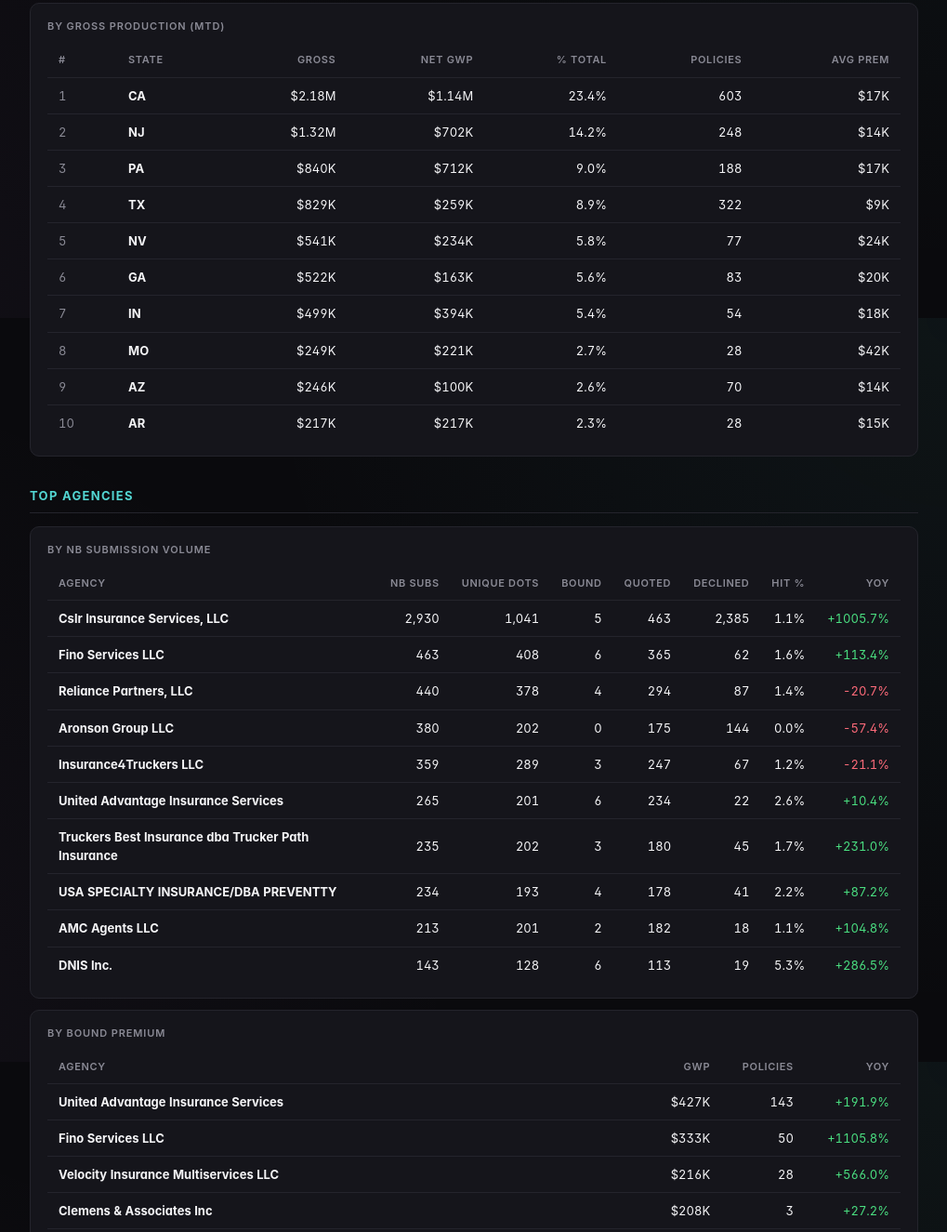
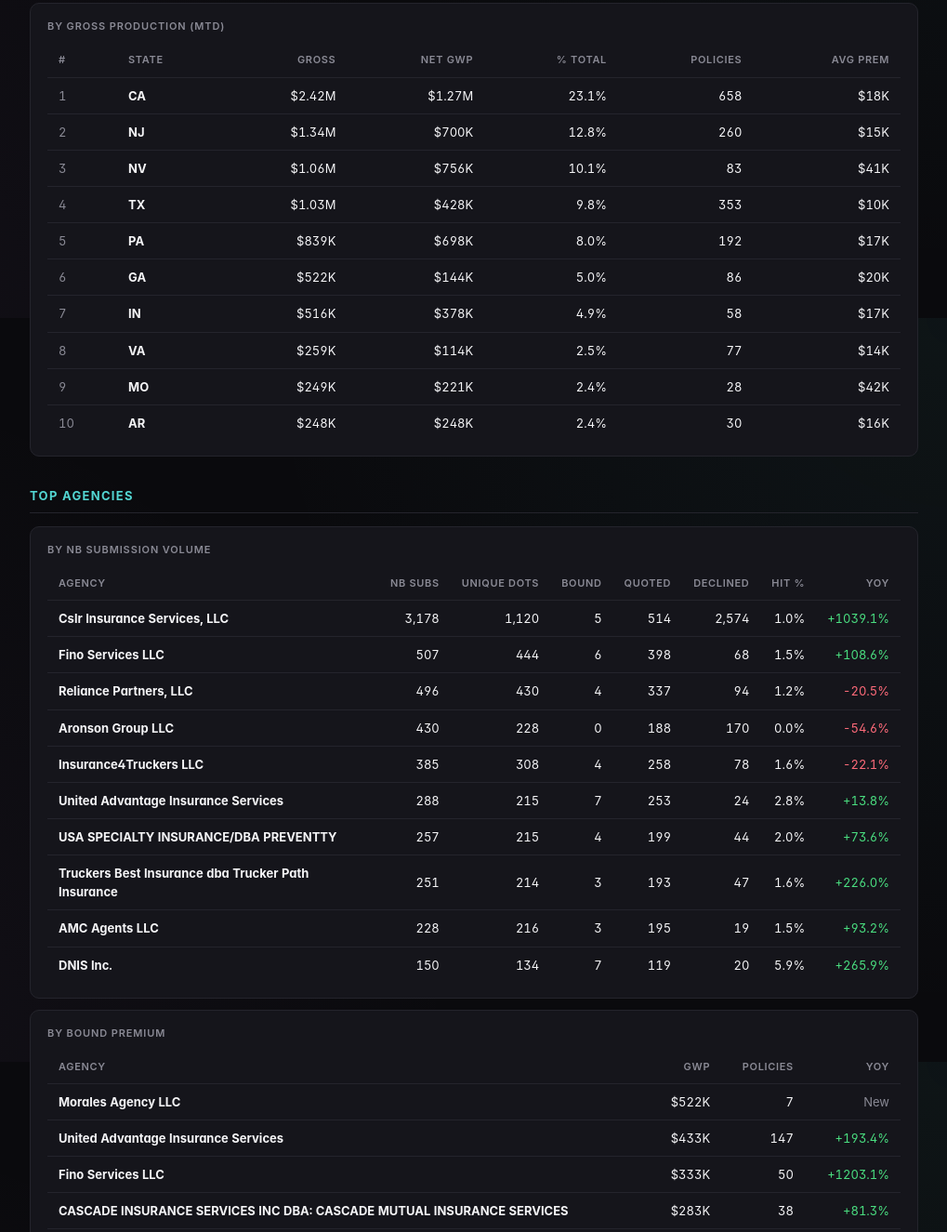
Before and after one commit to Carnette88/cw-reports, a plain HTML site: page morning/retail/index.html in a window 1280 px wide. Shown: the part 1258-2583 px from the top of the page at 93% size, without its empty margins (254-1273 px from the left). Drawn offline with Linux system fonts and the light colour scheme; a web font is replaced by a local one.

Commit message:
production view (Retail) 2026-11-18 05:31

```diff
--- a/morning/retail/index.html
+++ b/morning/retail/index.html
@@ -124,7 +124,7 @@
         <img src="/cw-reports/cw-logo.png" alt="Cover Whale" class="brand-logo">
         <div>
           <div class="brand-title">Growth Strategy Hub</div>
-          <div class="brand-sub">Tue Nov 17 2026</div>
+          <div class="brand-sub">Wed Nov 18 2026</div>
         </div>
       </a>
     </div>
@@ -165,8 +165,8 @@
   <h1>Production vs Budget</h1>
   <div class="subtitle">
 
-      2026-11-17 · Day 10 of 19 business days (9 remaining)
-      · <span class="muted">live from Tue Nov 17 · 5:31 AM</span>
+      2026-11-18 · Day 11 of 19 business days (8 remaining)
+      · <span class="muted">live from Wed Nov 18 · 5:31 AM</span>
 
   </div>
 </header>
@@ -208,25 +208,25 @@
       <tbody>
         <tr>
           <td><strong>Net GWP (after cancels)</strong></td>
-          <td class="num strong">$4.80M</td>
+          <td class="num strong">$5.57M</td>
           <td class="num">$11.96M</td>
-          <td class="num strong">76.2%</td>
+          <td class="num strong">80.5%</td>
           <td><span class="rag rag-red">RED</span></td>
 
         </tr>
 
         <tr>
           <td><strong>Gross Production (before cancels)</strong></td>
-          <td class="num strong">$9.31M</td>
+          <td class="num strong">$10.48M</td>
           <td class="num">$23.93M</td>
-          <td class="num strong">74.0%</td>
+          <td class="num strong">75.6%</td>
           <td><span class="rag rag-red">RED</span></td>
 
         </tr>
 
         <tr>
           <td>NB Submissions</td>
-          <td class="num">10,658</td>
+          <td class="num">11,614</td>
           <td class="num">22,966</td>
           <td class="num">—</td>
           <td><span class="rag rag-na">—</span></td>
@@ -234,7 +234,7 @@
         </tr>
         <tr>
           <td>Hit Ratio</td>
-          <td class="num">2.2%</td>
+          <td class="num">2.3%</td>
           <td class="num">—</td>
           <td class="num">—</td>
           <td>—</td>
@@ -269,47 +269,47 @@
 
             <tr>
               <td>Submitted</td>
-              <td class="num">522</td>
-              <td class="num">4.9%</td>
+              <td class="num">587</td>
+              <td class="num">5.1%</td>
             </tr>
 
 
             <tr>
               <td>In Review</td>
-              <td class="num">106</td>
+              <td class="num">121</td>
               <td class="num">1.0%</td>
             </tr>
 
 
             <tr>
               <td>Quoted</td>
-              <td class="num">6,260</td>
-              <td class="num">58.7%</td>
+              <td class="num">6,803</td>
+              <td class="num">58.6%</td>
             </tr>
 
 
             <tr>
               <td>Bound</td>
-              <td class="num">146</td>
+              <td class="num">161</td>
               <td class="num">1.4%</td>
             </tr>
 
 
             <tr>
               <td>Declined</td>
-              <td class="num">3,551</td>
-              <td class="num">33.3%</td>
+              <td class="num">3,861</td>
+              <td class="num">33.2%</td>
             </tr>
 
 
             <tr>
               <td>Not Taken Up</td>
-              <td class="num">73</td>
+              <td class="num">81</td>
               <td class="num">0.7%</td>
             </tr>
 
 
-          <tr class="row-total"><td><strong>Total</strong></td><td class="num"><strong>10,658</strong></td><td class="num"><strong>100%</strong></td></tr>
+          <tr class="row-total"><td><strong>Total</strong></td><td class="num"><strong>11,614</strong></td><td class="num"><strong>100%</strong></td></tr>
         </tbody>
       </table>
     </div>
@@ -356,101 +356,101 @@
           <tr>
             <td class="muted">1</td>
             <td><strong>CA</strong></td>
-            <td class="num">$2.18M</td>
-            <td class="num">$1.14M</td>
-            <td class="num">23.4%</td>
-            <td class="num">603</td>
-            <td class="num">$17K</td>
+            <td class="num">$2.42M</td>
+            <td class="num">$1.27M</td>
+            <td class="num">23.1%</td>
+            <td class="num">658</td>
+            <td class="num">$18K</td>
           </tr>
 
           <tr>
             <td class="muted">2</td>
             <td><strong>NJ</strong></td>
-            <td class="num">$1.32M</td>
-            <td class="num">$702K</td>
-            <td class="num">14.2%</td>
-            <td class="num">248</td>
-            <td class="num">$14K</td>
+            <td class="num">$1.34M</td>
+            <td class="num">$700K</td>
+            <td class="num">12.8%</td>
+            <td class="num">260</td>
+            <td class="num">$15K</td>
           </tr>
 
           <tr>
             <td class="muted">3</td>
-            <td><strong>PA</strong></td>
-            <td class="num">$840K</td>
-            <td class="num">$712K</td>
-            <td class="num">9.0%</td>
-            <td class="num">188</td>
-            <td class="num">$17K</td>
+            <td><strong>NV</strong></td>
+            <td class="num">$1.06M</td>
+            <td class="num">$756K</td>
+            <td class="num">10.1%</td>
+            <td class="num">83</td>
+            <td class="num">$41K</td>
           </tr>
 
           <tr>
             <td class="muted">4</td>
             <td><strong>TX</strong></td>
-            <td class="num">$829K</td>
-            <td class="num">$259K</td>
-            <td class="num">8.9%</td>
-            <td class="num">322</td>
-            <td class="num">$9K</td>
+            <td class="num">$1.03M</td>
+            <td class="num">$428K</td>
+            <td class="num">9.8%</td>
+            <td class="num">353</td>
+            <td class="num">$10K</td>
           </tr>
 
           <tr>
             <td class="muted">5</td>
-            <td><strong>NV</strong></td>
-            <td class="num">$541K</td>
-            <td class="num">$234K</td>
-            <td class="num">5.8%</td>
-            <td class="num">77</td>
-            <td class="num">$24K</td>
+            <td><strong>PA</strong></td>
+            <td class="num">$839K</td>
+            <td class="num">$698K</td>
+            <td class="num">8.0%</td>
+            <td class="num">192</td>
+            <td class="num">$17K</td>
           </tr>
 
           <tr>
             <td class="muted">6</td>
             <td><strong>GA</strong></td>
             <td class="num">$522K</td>
-            <td class="num">$163K</td>
-            <td class="num">5.6%</td>
-            <td class="num">83</td>
+            <td class="num">$144K</td>
+            <td class="num">5.0%</td>
+            <td class="num">86</td>
             <td class="num">$20K</td>
           </tr>
 
           <tr>
             <td class="muted">7</td>
             <td><strong>IN</strong></td>
-            <td class="num">$499K</td>
-            <td class="num">$394K</td>
-            <td class="num">5.4%</td>
-            <td class="num">54</td>
-            <td class="num">$18K</td>
+            <td class="num">$516K</td>
+            <td class="num">$378K</td>
+            <td class="num">4.9%</td>
+            <td class="num">58</td>
+            <td class="num">$17K</td>
           </tr>
 
           <tr>
             <td class="muted">8</td>
+            <td><strong>VA</strong></td>
+            <td class="num">$259K</td>
+            <td class="num">$114K</td>
+            <td class="num">2.5%</td>
+            <td class="num">77</td>
+            <td class="num">$14K</td>
+          </tr>
+
+          <tr>
+            <td class="muted">9</td>
             <td><strong>MO</strong></td>
             <td class="num">$249K</td>
             <td class="num">$221K</td>
-            <td class="num">2.7%</td>
+            <td class="num">2.4%</td>
             <td class="num">28</td>
             <td class="num">$42K</td>
           </tr>
 
           <tr>
-            <td class="muted">9</td>
-            <td><strong>AZ</strong></td>
-            <td class="num">$246K</td>
-            <td class="num">$100K</td>
-            <td class="num">2.6%</td>
-            <td class="num">70</td>
-            <td class="num">$14K</td>
-          </tr>
-
-          <tr>
             <td class="muted">10</td>
             <td><strong>AR</strong></td>
-            <td class="num">$217K</td>
-            <td class="num">$217K</td>
-            <td class="num">2.3%</td>
-            <td class="num">28</td>
-            <td class="num">$15K</td>
+            <td class="num">$248K</td>
+            <td class="num">$248K</td>
+            <td class="num">2.4%</td>
+            <td class="num">30</td>
+            <td class="num">$16K</td>
           </tr>
 
       </tbody>
@@ -475,112 +475,112 @@
 
           <tr>
             <td><strong>Cslr Insurance Services, LLC</strong></td>
-            <td class="num">2,930</td>
-            <td class="num">1,041</td>
+            <td class="num">3,178</td>
+            <td class="num">1,120</td>
             <td class="num">5</td>
-            <td class="num">463</td>
-            <td class="num">2,385</td>
-            <td class="num">1.1%</td>
-            <td class="num up">+1005.7%</td>
+            <td class="num">514</td>
+            <td class="num">2,574</td>
+            <td class="num">1.0%</td>
+            <td class="num up">+1039.1%</td>
           </tr>
 
           <tr>
             <td><strong>Fino Services LLC</strong></td>
-            <td class="num">463</td>
-            <td class="num">408</td>
+            <td class="num">507</td>
+            <td class="num">444</td>
             <td class="num">6</td>
-            <td class="num">365</td>
-            <td class="num">62</td>
-            <td class="num">1.6%</td>
-            <td class="num up">+113.4%</td>
+            <td class="num">398</td>
+            <td class="num">68</td>
+            <td class="num">1.5%</td>
+            <td class="num up">+108.6%</td>
           </tr>
 
           <tr>
             <td><strong>Reliance Partners, LLC</strong></td>
-            <td class="num">440</td>
-            <td class="num">378</td>
+            <td class="num">496</td>
+            <td class="num">430</td>
             <td class="num">4</td>
-            <td class="num">294</td>
-            <td class="num">87</td>
-            <td class="num">1.4%</td>
-            <td class="num down">-20.7%</td>
+            <td class="num">337</td>
+            <td class="num">94</td>
+            <td class="num">1.2%</td>
+            <td class="num down">-20.5%</td>
           </tr>
 
           <tr>
             <td><strong>Aronson Group LLC</strong></td>
-            <td class="num">380</td>
-            <td class="num">202</td>
+            <td class="num">430</td>
+            <td class="num">228</td>
             <td class="num">0</td>
-            <td class="num">175</td>
-            <td class="num">144</td>
+            <td class="num">188</td>
+            <td class="num">170</td>
             <td class="num">0.0%</td>
-            <td class="num down">-57.4%</td>
+            <td class="num down">-54.6%</td>
           </tr>
 
           <tr>
             <td><strong>Insurance4Truckers LLC</strong></td>
-            <td class="num">359</td>
-            <td class="num">289</td>
-            <td class="num">3</td>
-            <td class="num">247</td>
-            <td class="num">67</td>
-            <td class="num">1.2%</td>
-            <td class="num down">-21.1%</td>
+            <td class="num">385</td>
+            <td class="num">308</td>
+            <td class="num">4</td>
+            <td class="num">258</td>
+            <td class="num">78</td>
+            <td class="num">1.6%</td>
+            <td class="num down">-22.1%</td>
           </tr>
 
           <tr>
             <td><strong>United Advantage Insurance Services</strong></td>
-            <td class="num">265</td>
-            <td class="num">201</td>
-            <td class="num">6</td>
-            <td class="num">234</td>
-            <td class="num">22</td>
-            <td class="num">2.6%</td>
-            <td class="num up">+10.4%</td>
+            <td class="num">288</td>
+            <td class="num">215</td>
+            <td class="num">7</td>
+            <td class="num">253</td>
+            <td class="num">24</td>
+            <td class="num">2.8%</td>
+            <td class="num up">+13.8%</td>
+          </tr>
+
+          <tr>
+            <td><strong>USA SPECIALTY INSURANCE/DBA PREVENTTY</strong></td>
+            <td class="num">257</td>
+            <td class="num">215</td>
+            <td class="num">4</td>
+            <td class="num">199</td>
+            <td class="num">44</td>
+            <td class="num">2.0%</td>
+            <td class="num up">+73.6%</td>
           </tr>
 
           <tr>
             <td><strong>Truckers Best Insurance dba Trucker Path Insurance</strong></td>
-            <td class="num">235</td>
-            <td class="num">202</td>
+            <td class="num">251</td>
+            <td class="num">214</td>
             <td class="num">3</td>
-            <td class="num">180</td>
-            <td class="num">45</td>
-            <td class="num">1.7%</td>
-            <td class="num up">+231.0%</td>
-          </tr>
-
-          <tr>
-            <td><strong>USA SPECIALTY INSURANCE/DBA PREVENTTY</strong></td>
-            <td class="num">234</td>
             <td class="num">193</td>
-            <td class="num">4</td>
-            <td class="num">178</td>
-            <td class="num">41</td>
-            <td class="num">2.2%</td>
-            <td class="num up">+87.2%</td>
+            <td class="num">47</td>
+            <td class="num">1.6%</td>
+            <td class="num up">+226.0%</td>
           </tr>
 
           <tr>
             <td><strong>AMC Agents LLC</strong></td>
-            <td class="num">213</td>
-            <td class="num">201</td>
-            <td class="num">2</td>
-            <td class="num">182</td>
-            <td class="num">18</td>
-            <td class="num">1.1%</td>
-            <td class="num up">+104.8%</td>
+            <td class="num">228</td>
+            <td class="num">216</td>
+            <td class="num">3</td>
+            <td class="num">195</td>
+            <td class="num">19</td>
+            <td class="num">1.5%</td>
+            <td class="num up">+93.2%</td>
           </tr>
 
           <tr>
             <td><strong>DNIS Inc.</strong></td>
-            <td class="num">143</td>
-            <td class="num">128</td>
-            <td class="num">6</td>
-            <td class="num">113</td>
-            <td class="num">19</td>
-            <td class="num">5.3%</td>
-            <td class="num up">+286.5%</td>
+            <td class="num">150</td>
+            <td class="num">134</td>
+            <td class="num">7</td>
+            <td class="num">119</td>
+            <td class="num">20</td>
+            <td class="num">5.9%</td>
+            <td class="num up">+265.9%</td>
           </tr>
 
       </tbody>
@@ -596,24 +596,38 @@
       <tbody>
 
           <tr>
+            <td><strong>Morales Agency LLC</strong></td>
+            <td class="num">$522K</td>
+            <td class="num">7</td>
+            <td class="num neutral">New</td>
+          </tr>
+
+          <tr>
             <td><strong>United Advantage Insurance Services</strong></td>
-            <td class="num">$427K</td>
-            <td class="num">143</td>
-            <td class="num up">+191.9%</td>
+            <td class="num">$433K</td>
+            <td class="num">147</td>
+            <td class="num up">+193.4%</td>
           </tr>
 
           <tr>
             <td><strong>Fino Services LLC</strong></td>
             <td class="num">$333K</td>
             <td class="num">50</td>
-            <td class="num up">+1105.8%</td>
+            <td class="num up">+1203.1%</td>
+          </tr>
+
+          <tr>
+            <td><strong>CASCADE INSURANCE SERVICES INC DBA: CASCADE MUTUAL INSURANCE SERVICES</strong></td>
+            <td class="num">$283K</td>
+            <td class="num">38</td>
+            <td class="num up">+81.3%</td>
           </tr>
 
           <tr>
             <td><strong>Velocity Insurance Multiservices LLC</strong></td>
-            <td class="num">$216K</td>
+            <td class="num">$236K</td>
             <td class="num">28</td>
-            <td class="num up">+566.0%</td>
+            <td class="num up">+609.8%</td>
           </tr>
 
           <tr>
@@ -625,44 +639,30 @@
 
           <tr>
             <td><strong>Protectgo Services LLC</strong></td>
-            <td class="num">$202K</td>
+            <td class="num">$187K</td>
             <td class="num">33</td>
-            <td class="num up">+1176.5%</td>
-          </tr>
-
-          <tr>
-            <td><strong>CASCADE INSURANCE SERVICES INC DBA: CASCADE MUTUAL INSURANCE SERVICES</strong></td>
-            <td class="num">$190K</td>
-            <td class="num">35</td>
-            <td class="num up">+16.5%</td>
+            <td class="num up">+1100.1%</td>
           </tr>
 
           <tr>
             <td><strong>Ramandeep Kaur</strong></td>
-            <td class="num">$125K</td>
-            <td class="num">24</td>
-            <td class="num up">+1202.6%</td>
+            <td class="num">$141K</td>
+            <td class="num">26</td>
+            <td class="num up">+1350.9%</td>
           </tr>
 
           <tr>
-            <td><strong>Justin Wilson</strong></td>
-            <td class="num">$125K</td>
-            <td class="num">22</td>
-            <td class="num down">-9.3%</td>
-          </tr>
-
-          <tr>
-            <td><strong>TRUCK INSURANCE HUB LLC</strong></td>
-            <td class="num">$121K</td>
-            <td class="num">8</td>
-            <td class="num up">+925.8%</td>
+            <td><strong>Insurance4Truckers LLC</strong></td>
+            <td class="num">$141K</td>
+            <td class="num">82</td>
+            <td class="num up">+1277.8%</td>
           </tr>
 
           <tr>
             <td><strong>Cslr Insurance Services, LLC</strong></td>
-            <td class="num">$117K</td>
-            <td class="num">34</td>
-            <td class="num up">+139.2%</td>
+            <td class="num">$124K</td>
+            <td class="num">36</td>
+            <td class="num up">+152.7%</td>
           </tr>
 
       </tbody>
```
